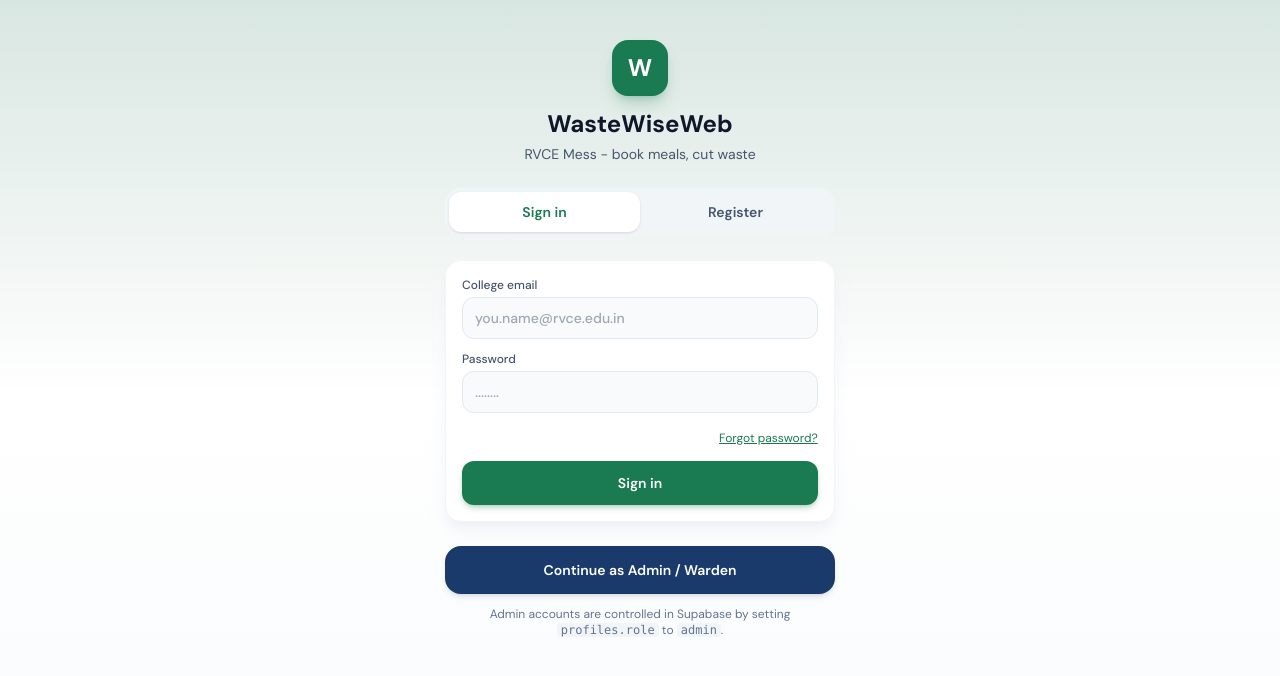
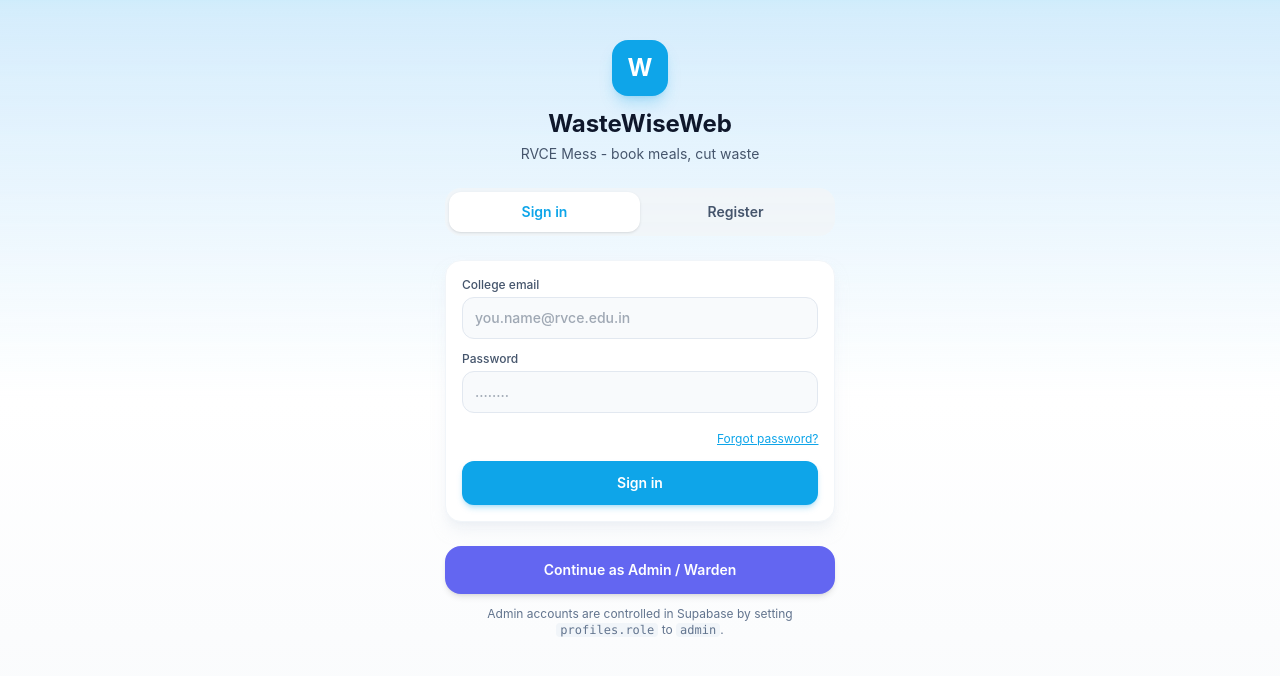
Before and after one commit to GraverSurvivor/wastewiseweb, a React (Vite) app: page /login in a window 1280 px wide. Shown: the top 676 px of the page. Built offline with nearby package versions, Linux system fonts and the light colour scheme; no server answers.

Commit message:
apply arctic blue theme

```diff
--- a/package.json
+++ b/package.json
@@ -13,6 +13,7 @@
   },
   "dependencies": {
     "@supabase/supabase-js": "^2.49.1",
+    "framer-motion": "^12.38.0",
     "qrcode.react": "^4.2.0",
     "react": "^19.0.0",
     "react-dom": "^19.0.0",
--- a/src/index.css
+++ b/src/index.css
@@ -1,11 +1,35 @@
 @import "tailwindcss";
 
 @theme {
-  --color-primary: #1a7a52;
-  --color-primary-dark: #145f40;
-  --color-admin: #1a3a6b;
-  --color-admin-dark: #122a4d;
-  --font-sans: "DM Sans", ui-sans-serif, system-ui, sans-serif;
+  /* Arctic Blue theme */
+  --color-primary: #0ea5e9;
+  --color-primary-light: #e0f2fe;
+  --color-primary-dark: #0284c7;
+
+  --color-admin: #6366f1;
+  --color-admin-light: #eef2ff;
+  --color-admin-dark: #4f46e5;
+
+  --color-accent: #10b981;
+  --color-accent-light: #d1fae5;
+  --color-accent-dark: #059669;
+
+  --color-warning: #f59e0b;
+  --color-warning-light: #fef3c7;
+  --color-warning-dark: #d97706;
+
+  --color-surface: #ffffff;
+  --color-surface-secondary: #f0f9ff;
+  --color-surface-tertiary: #e0f2fe;
+
+  --color-border: #bae6fd;
+  --color-border-strong: #7dd3fc;
+
+  --color-text-heading: #0c4a6e;
+  --color-text-body: #0369a1;
+  --color-text-muted: #7dd3fc;
+
+  --font-sans: "Inter", ui-sans-serif, system-ui, sans-serif;
 }
 
 @layer base {
@@ -13,7 +37,7 @@
     -webkit-tap-highlight-color: transparent;
   }
   body {
-    @apply bg-slate-50 text-slate-900 antialiased min-h-[100dvh];
+    @apply bg-[#f0f9ff] text-[#0c4a6e] antialiased min-h-[100dvh];
   }
 }
 
```
Also changed, not shown: 1 other file (tests, documents, lock files or other folders).
